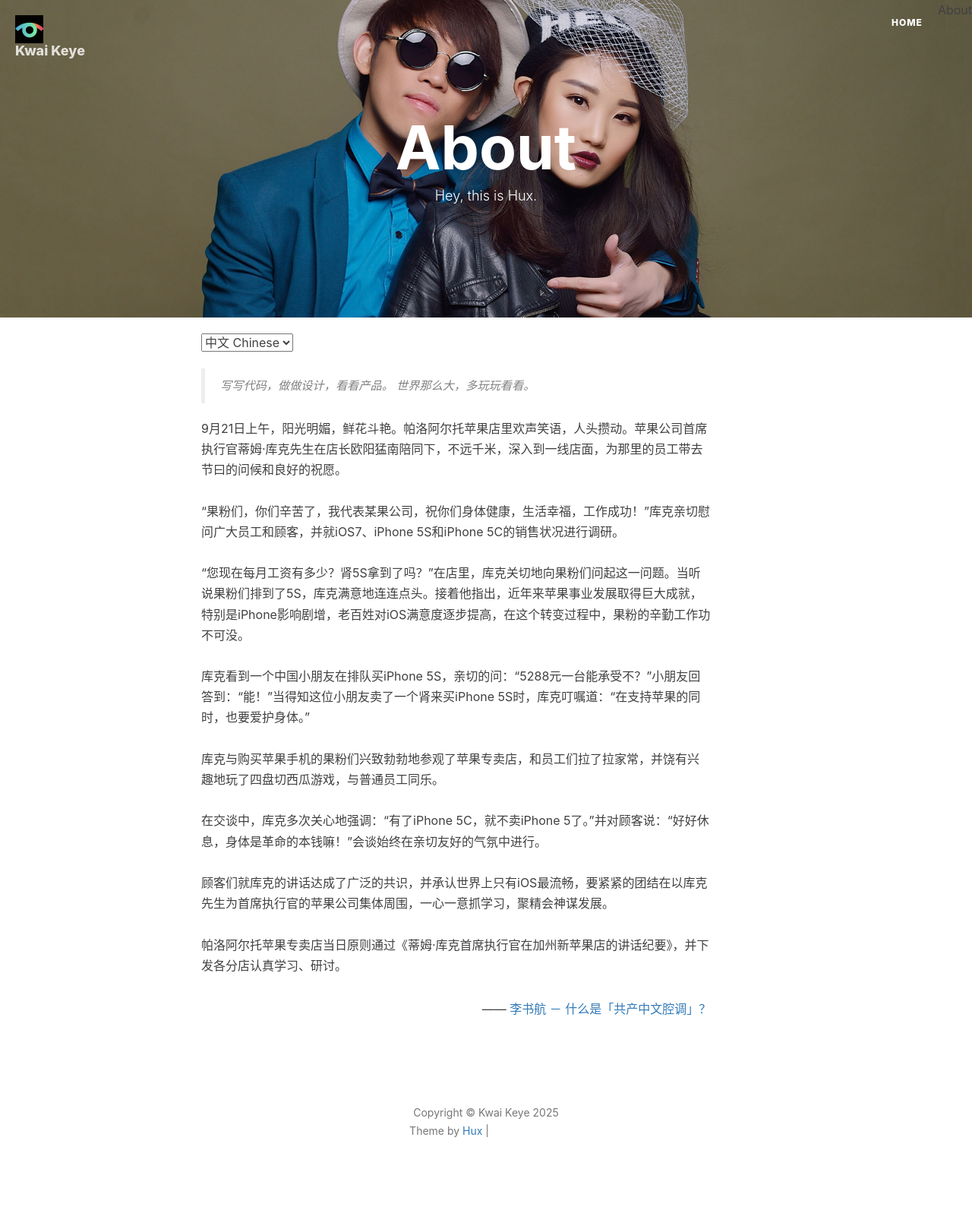
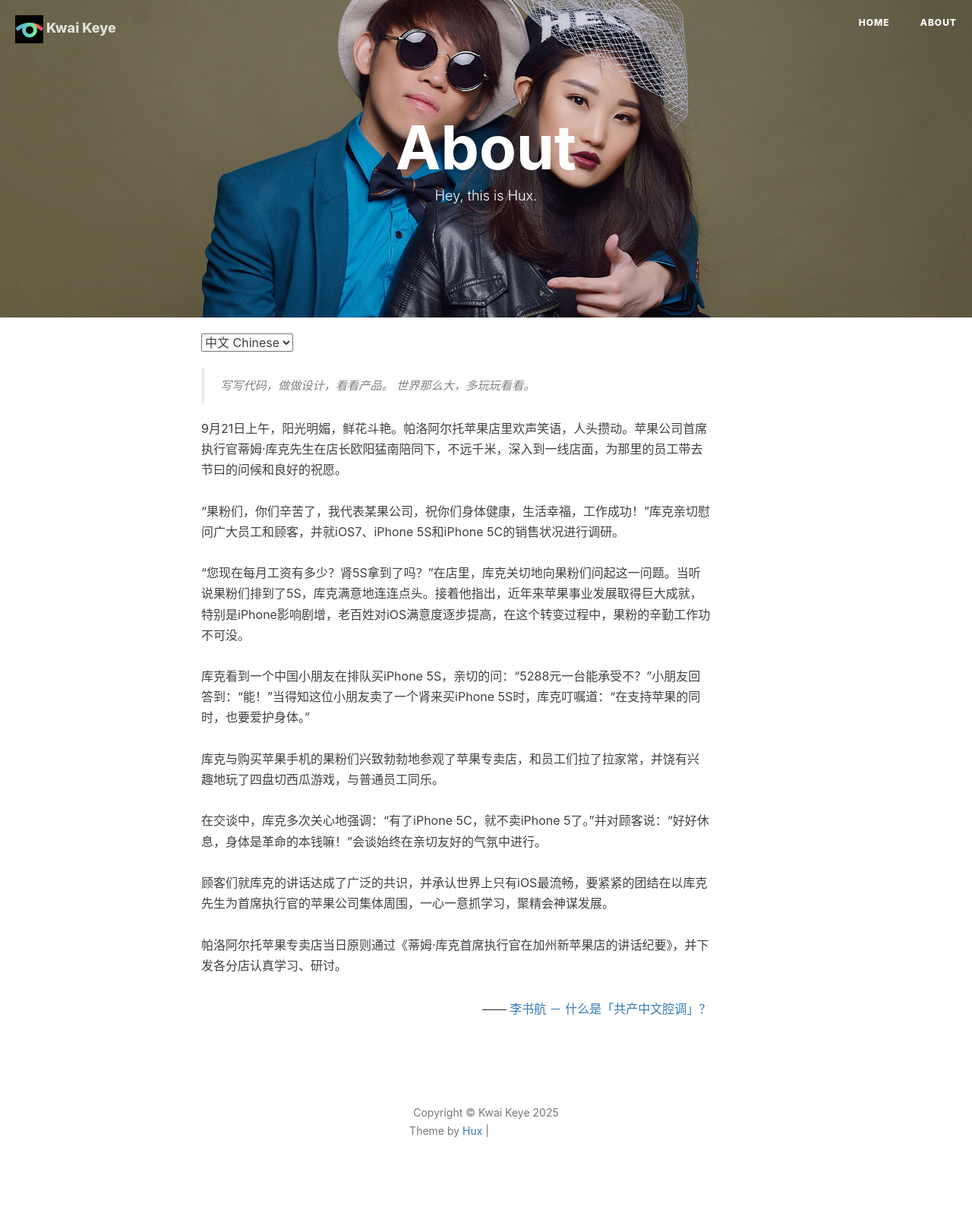
Before and after one commit to Kwai-Keye/kwai-keye.github.io, a Jekyll site: the page built from about.html, in a window 1280 px wide. Shown: the whole page at 76% size. Built offline with Jekyll 4.4.1, drawn with Linux system fonts in a browser that asks for light colours; nearby versions of some CDN libraries; comment, search, counter and statistics services are not loaded; grey boxes are pictures that could not be loaded.

Commit message:
Update nav.html

```diff
--- a/_includes/nav.html
+++ b/_includes/nav.html
@@ -9,7 +9,11 @@
                 <span class="icon-bar"></span>
                 <span class="icon-bar"></span>
             </button>
-            <a class="navbar-brand" href="{{ site.baseurl }}/"><img src="{{ site.baseurl }}/img/keye_small.ico" alt="icon" class="navbar-icon"><span>{{ site.title }}</span></a>
+            <a class="navbar-brand" href="{{ site.baseurl }}/">
+                <div class="brand-content">
+                <img src="{{ site.baseurl }}/img/keye_small.ico" alt="icon" class="navbar-icon">
+                <span>{{ site.title }}</span>
+            </div></a>
         </div>
 
         <!-- Collect the nav links, forms, and other content for toggling -->
@@ -26,8 +30,7 @@
                     </li>
                     {% for page in site.pages %}{% if page.title %}
                     <li>
-                        <!a href="{{ page.url | prepend: site.baseurl }}">{{ page.title }}</a>
-                        <a href="{{ page.url }}"></a>
+                        <a href="{{ page.url | prepend: site.baseurl }}">{{ page.title }}</a>
                     </li>
                     {% endif %}{% endfor %}
                 </ul>
```
